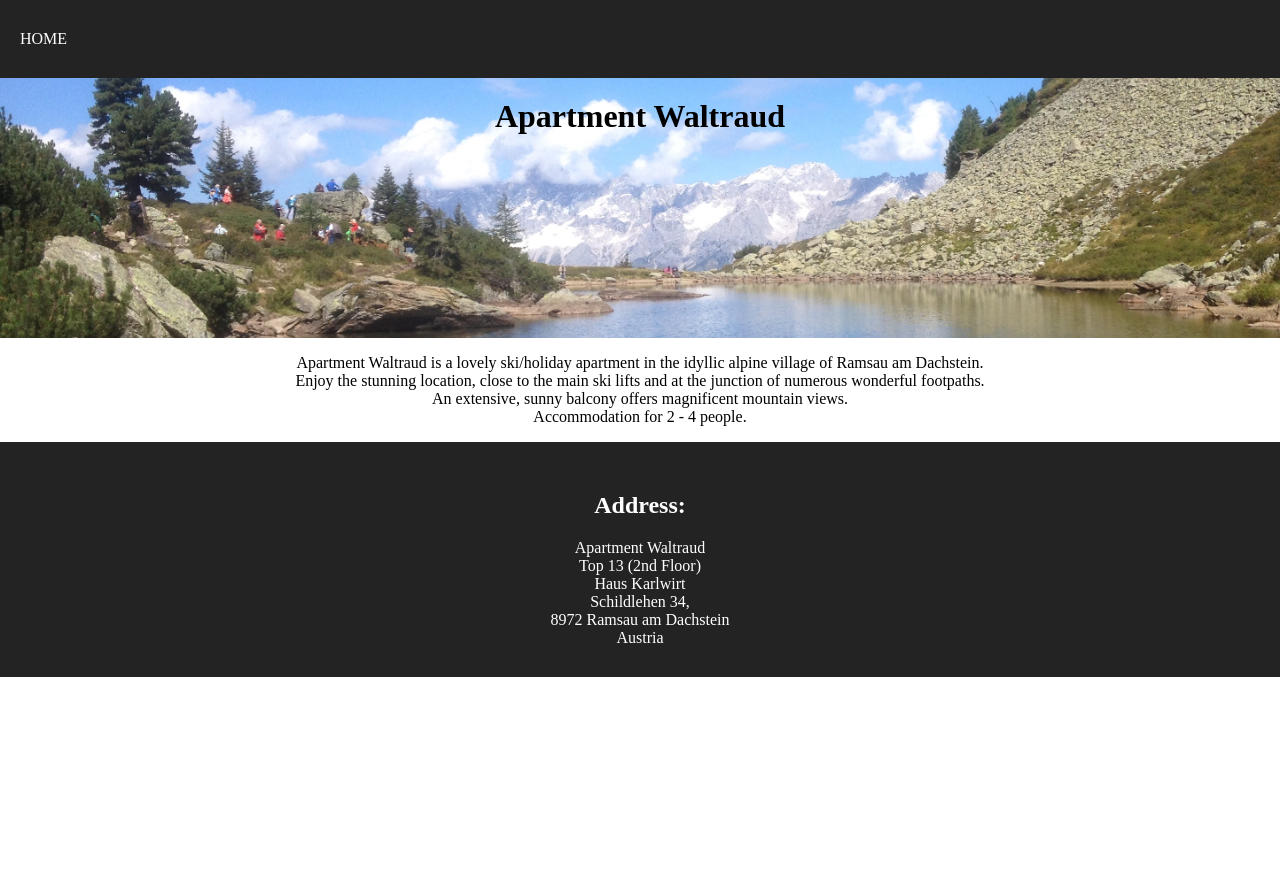
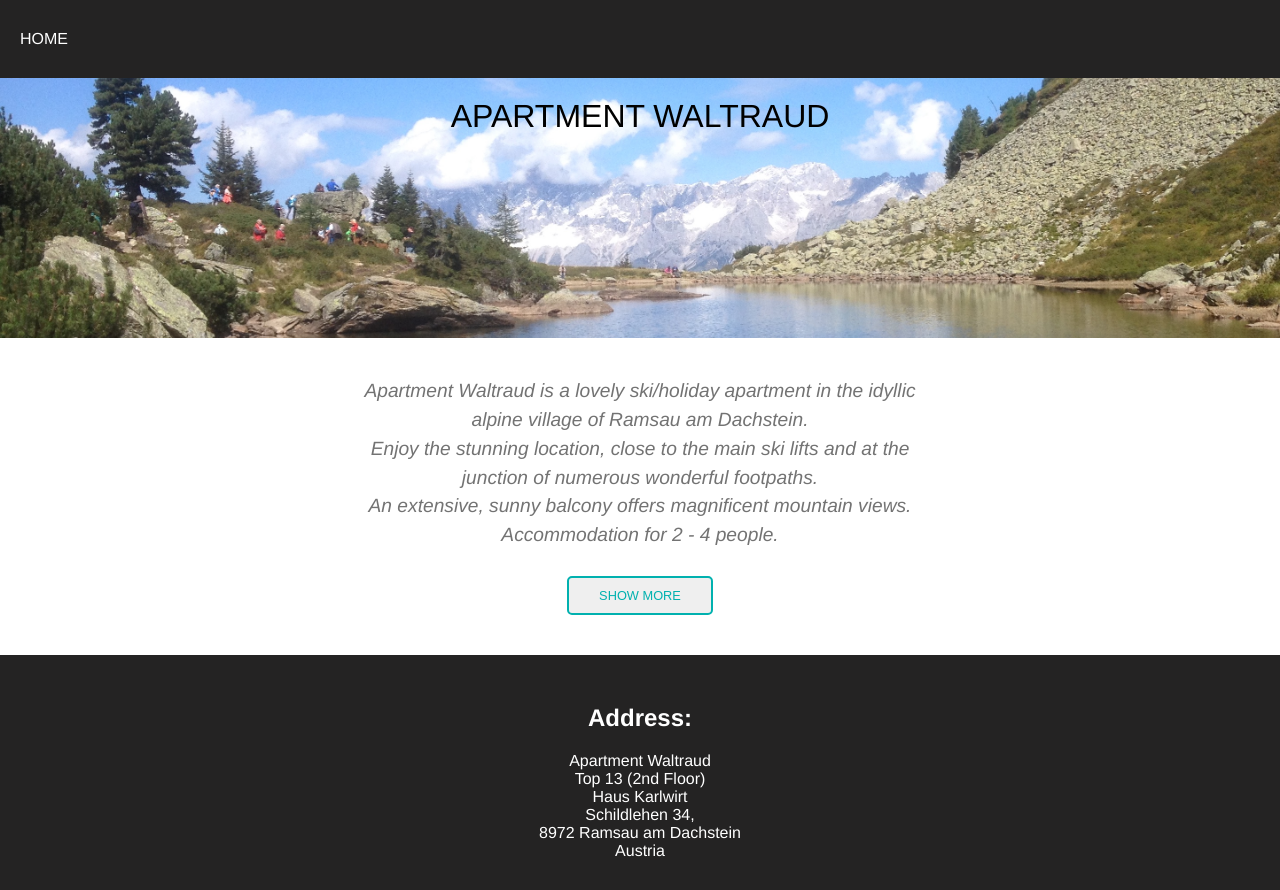
Before and after one commit to benaud12/gatsby-netlify-cms, a Gatsby site: page / in a window 1280 px wide. Before the commit the page ends 800 px from the top, so only its background shows below. Built offline with nearby package versions, Linux system fonts and the light colour scheme; Gatsby itself is replaced by a stand-in of ours.

Commit message:
Adding full homepage intro with expand button.

```diff
--- a/src/components/styles.scss
+++ b/src/components/styles.scss
@@ -8,10 +8,14 @@
   padding: 0;
   text-align: center;
   position: relative;
+  font-family: Helvetica, sans-serif;
+  font-size: 16px;
 }
 
 h1 {
   margin: 0;
+  text-transform: uppercase;
+  font-weight: 300;
 }
 
 header, footer {
@@ -22,6 +26,7 @@
 
 footer {
   color: $white;
+  margin-top: 20px;
 }
 
 .navbar {
@@ -33,11 +38,8 @@
   }
 }
 
-.title-bg {
-  height: 220px;
-  width: 100%;
-  padding: 20px 0;
-  background-image: url("/images/apartment_waltraud_lake_cropped.jpeg");
-  background-size: cover;
-  background-position: center;
+.main {
+  display: flex;
+  flex-direction: column;
+  align-items: center;
 }
--- a/src/pages/index.js
+++ b/src/pages/index.js
@@ -1,14 +1,19 @@
-import React from "react"
+import React, { useState } from "react"
 
 import Layout from "../components/Layout"
+import "./index.scss"
 
 export default () => {
+  const [isIntroExpanded, setIsIntroExpanded] = useState(false)
+
+  const toggleIntroExpanded = () => setIsIntroExpanded(!isIntroExpanded)
+
   return (
     <Layout>
       <div className="title-bg">
         <h1>Apartment Waltraud</h1>
       </div>
-      <div className="intro">
+      <section className="intro">
         <p>
           Apartment Waltraud is a lovely ski/holiday apartment in the idyllic alpine
           village of Ramsau am Dachstein.<br />
@@ -17,7 +22,41 @@
           An extensive, sunny balcony offers magnificent mountain views.<br />
           Accommodation for 2 - 4 people.
         </p>
-      </div>
+        {isIntroExpanded ? (
+          <>
+            <p>
+              Ramsau am Dachstein lies on a beautiful, peaceful plateau at 1200 meters
+              in the Austrian Alps. It is described as 'Die Quelle Deine Kraft'
+              (the source of your strength) and 'Walking on Sunshine' which reflect
+              the proven health benefits and its reputation for glorious sunshine.<br />
+              A 'snow:sure' resort, Ramsau is renowned for its cross-country skiing but
+              is also very popular, especially with the Austrians, for downhill skiing.<br />
+            </p>
+            <p>
+              In winter the free ski bus to the famous Schladming 'World Cup' ski area is
+              only 100 meters away as is the local bus to Ramsau Ort, Ramsau Kulm, Schladming
+              and the Dachstein Gletcherbahn (the Dachstein glacier offers year round skiing at 2,700 m).
+              A single ski pass allows access to the wonderful Amade ski network comprising 860 km
+              of fabulous slopes.
+            </p>
+            <p>
+              The children's ski area , the ski school and Ramsau beach are only a few minutes walk
+              away - the location is therefore ideal in both winter and summer and is perfect for families.
+            </p>
+            <p>
+              In summer you can relax on the sunny balcony drinking in the peace and tranquility of the
+              outstanding alpine scenery or explore the numerous wonderful footpaths, some level, some
+              steep and enjoy breathtaking views, maybe stopping now and then at one of the many welcoming Alms.
+            </p>
+          </>
+        ) : null}
+        <button
+          id="toggle-intro-button"
+          onClick={toggleIntroExpanded}
+          >
+          {isIntroExpanded ? "Show less" : "Show more"}
+        </button>
+      </section>
     </Layout>
   )
 }
--- /dev/null
+++ b/src/pages/index.scss
@@ -0,0 +1,37 @@
+.title-bg {
+  height: 220px;
+  width: 100%;
+  padding: 20px 0;
+  background-image: url("/images/apartment_waltraud_lake_cropped.jpeg");
+  background-size: cover;
+  background-position: center;
+}
+
+.intro {
+  padding: 20px;
+  max-width: 570px;
+
+  p {
+    color: #737373;
+    font-size: 1.2em;
+    line-height: 1.5em;
+    text-align: center;
+    margin: 1em 0 0;
+    font-style: italic;
+  }
+}
+
+#toggle-intro-button {
+  border: solid 2px #01b1af;
+  color: #01b1af;
+  border-radius: 5px;
+  padding: 10px 30px;
+  text-transform: uppercase;
+  margin-top: 2em;
+  font-size: 0.8em;
+
+  &:hover {
+    background-color: #01b1af;
+    color: white;
+  }
+}
```
